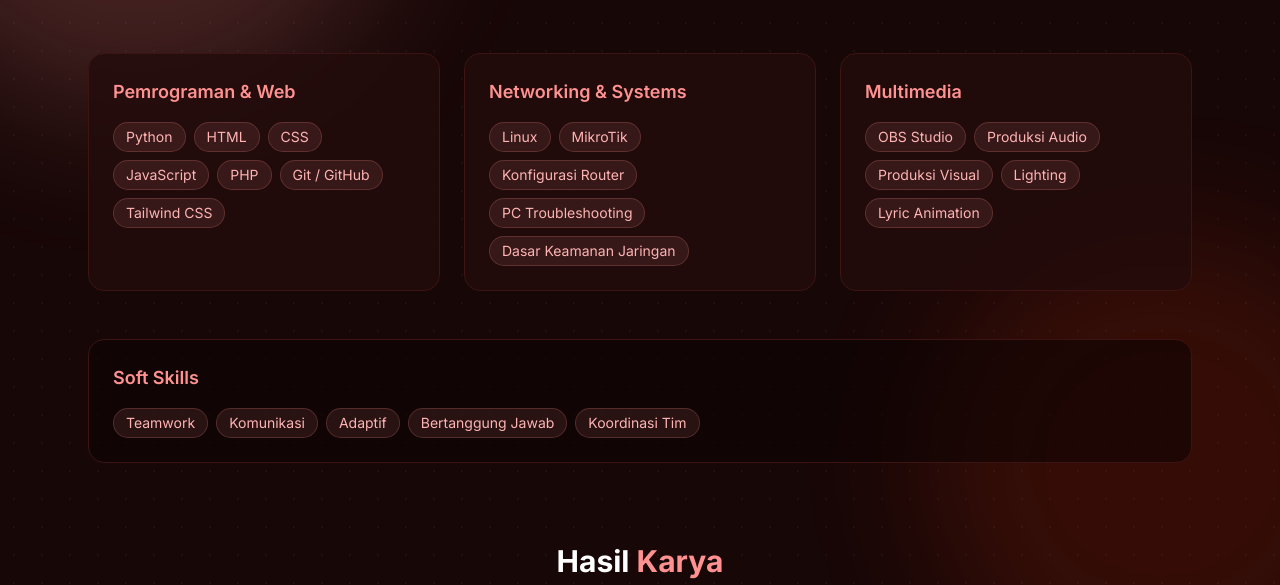
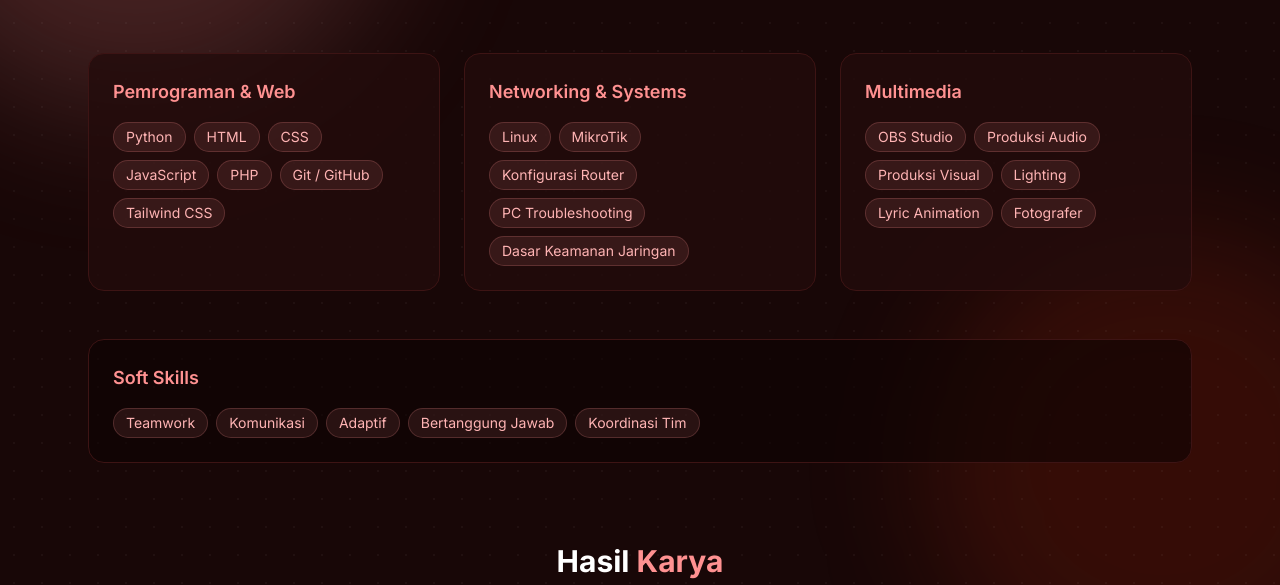
Before and after one commit to elementharit85/PortoJefftha.id, a plain HTML site: page skills.html in a window 1280 px wide. Shown: the part 215-800 px from the top of the page. Drawn offline with nearby package versions, Linux system fonts and the light colour scheme.

Commit message:
Update skills.html

```diff
--- a/skills.html
+++ b/skills.html
@@ -37,7 +37,7 @@
       <article data-reveal data-delay="240" class="p-6 rounded-2xl bg-surface/80 border border-line hover:border-rose/60 transition">
         <h2 class="text-lg font-semibold text-rose">Multimedia</h2>
         <div class="mt-4 flex flex-wrap gap-2">
-          <span class="chip">OBS Studio</span><span class="chip">Produksi Audio</span><span class="chip">Produksi Visual</span><span class="chip">Lighting</span><span class="chip">Lyric Animation</span>
+          <span class="chip">OBS Studio</span><span class="chip">Produksi Audio</span><span class="chip">Produksi Visual</span><span class="chip">Lighting</span><span class="chip">Lyric Animation</span><span class="chip">Fotografer</span>
         </div>
       </article>
     </section>
```
